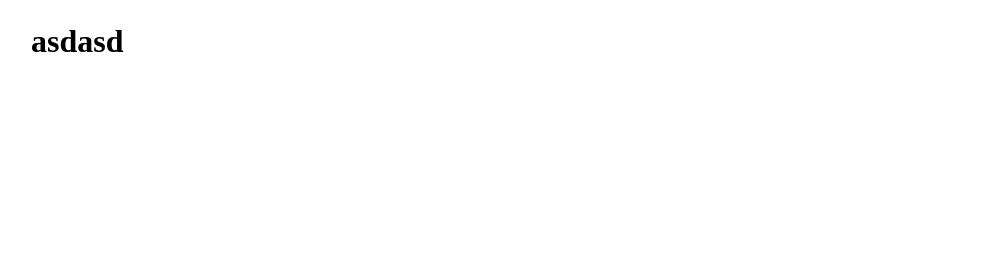
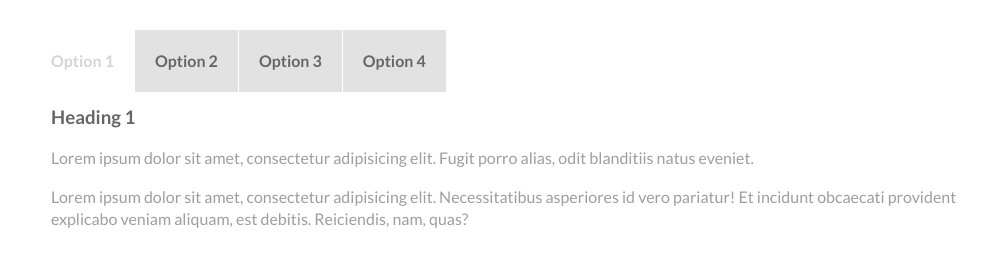
Before and after one commit to monzoor/pepper-tab, a website: page index.html in a window 1280 px wide. Shown: the whole page, without its empty margins (134-1121 px from the left). Drawn offline with Linux system fonts and the light colour scheme.

Commit message:
create tab and accordion

```diff
--- a/assets/scss/common/_01_variable.scss
+++ b/assets/scss/common/_01_variable.scss
@@ -13,9 +13,9 @@
 
 $white:          #ffffff;
 $gray: 		  	   #e2e2e2;
-$dark-gray:      #676768;
+$dark-gray:      #666666;
 $semi-dark-gray: #9e9e9e;
-$light-gray    : #d4d4d3;
+$light-gray    : #d4d4d4;
 
 //== Background
 
@@ -26,9 +26,9 @@ $bg-primary:	$white;
 	==========
 */
 
-@import url('https://fonts.googleapis.com/css?family=Open+Sans:400,600');
+@import url('https://fonts.googleapis.com/css?family=Lato:100,300,400,700,900');
 
-$font-family-open-sans: 'Open Sans', sans-serif;
+$font-family-lato: 'Lato', sans-serif;
 $baseFontSize : 14;
 
 /*
--- a/assets/scss/common/_03_scaffolding.scss
+++ b/assets/scss/common/_03_scaffolding.scss
@@ -12,6 +12,7 @@
 @import "compass/css3";
 
 body {
+  font-family: $font-family-lato;
   background-color: $bg-primary;
   line-height: 1.4em;
 
--- /dev/null
+++ b/assets/scss/common/_03_typography.scss
@@ -0,0 +1,14 @@
+/**********************
+*					            *
+*   typography		    *
+*					            *
+***********************/
+
+* h3 {
+  margin-top: 0;
+}
+.text {
+	// color
+	&--dark { color: $dark-gray }
+	&--semi-dark-gray { color: $semi-dark-gray }
+}
--- /dev/null
+++ b/assets/scss/common/_tab.scss
@@ -0,0 +1,69 @@
+/**********************
+*                     *
+*   Tab & Accordion   *
+*                     *
+***********************/
+.tab {
+  float: left;
+  @include breakpoint($mobile) {
+    width: 100%;
+    position: relative;
+    overflow: hidden;
+  }
+  &__container {
+    @include clearfix();
+    width: 100%;
+    position: relative;
+  }
+  &__label {
+    &--title {
+      display: block;
+      padding: 20px;
+      background: $gray;
+      margin-right: 1px;
+      color: $dark-gray;
+      font-weight: bold;
+      cursor: pointer;
+      // accordion
+      @include breakpoint($mobile) {
+        margin-bottom: 1px;
+      }
+    }
+  }
+  &--toggle {
+    position: absolute;
+    opacity: 0;
+    &:checked {
+      + .tab__label {
+        .tab__label--title {
+          background: white;
+          color: $light-gray;
+        }
+        .tab__content {
+          visibility: visible;
+          opacity: 1;
+          // accordion
+          @include breakpoint($mobile) {
+            position: relative;
+            top: 0;
+            height: auto;
+          }
+        }
+      }
+    }
+  }
+  &__content {
+    visibility: hidden;
+    opacity: 0;
+    position: absolute;
+    padding: 20px;
+    top: 56px;
+    left: 0;
+    width: 100%;
+    height: auto;
+    // accordion
+    @include breakpoint($mobile) {
+      height: 0;
+    }
+  }
+}
--- a/assets/scss/style.scss
+++ b/assets/scss/style.scss
@@ -5,3 +5,5 @@
 @import "common/01_variable";
 @import "common/02_normalize";
 @import "common/03_scaffolding";
+@import "common/03_typography";
+@import "common/tab";
--- a/index.html
+++ b/index.html
@@ -7,8 +7,55 @@
 </head>
 <body>
 	<div class="container--center-main">
-		<h1>asdasd</h1>
+		<div class="tab__container">
+			  <div class="tab">
+					<input class="tab--toggle" type="radio" name="tabGroup" id="tab1" checked/>
+				  <label for="tab1" class="tab__label">
+				    <span class="tab__label--title">Option 1</span>
+				    <div class="tab__content">
+							<h3 class="text--dark">Heading 1</h3>
+							<p class="text--semi-dark-gray">Lorem ipsum dolor sit amet, consectetur adipisicing elit. Fugit porro alias, odit blanditiis natus eveniet.</p>
+							<p class="text--semi-dark-gray">Lorem ipsum dolor sit amet, consectetur adipisicing elit. Necessitatibus asperiores id vero pariatur! Et incidunt obcaecati provident explicabo veniam aliquam, est debitis. Reiciendis, nam, quas?</p>
+				    </div>
+				  </label>
+			  </div>
+
+				<div class="tab">
+					<input class="tab--toggle" type="radio" name="tabGroup" id="tab2" />
+					<label for="tab2" class="tab__label">
+						<span class="tab__label--title">Option 2</span>
+						<div class="tab__content">
+							<h3 class="text--dark">Heading 1</h3>
+							<p class="text--semi-dark-gray">Lorem ipsum dolor sit amet, consectetur adipisicing elit. Corrupti debitis id asperiores voluptate possimus, blanditiis quasi. Assumenda asperiores alias dolores molestias nostrum voluptatem aut non reiciendis, laboriosam, esse deserunt cumque rem ullam dolor quas a! Ipsum nemo optio consequuntur sint tempore quisquam cumque ducimus expedita nam totam iusto beatae voluptatibus aperiam natus omnis adipisci, minima necessitatibus, corporis tempora dicta sed, exercitationem cum doloremque reiciendis iste. Soluta sed aliquam iste cumque, fuga voluptates asperiores, quia maiores accusamus et harum, doloremque eligendi ex dicta voluptate, mollitia consequuntur ut. Perferendis beatae dolore doloribus quidem aspernatur, molestiae ab molestias praesentium, accusamus explicabo corporis iure.</p>
+							<p class="text--semi-dark-gray">Lorem ipsum dolor sit amet, consectetur adipisicing elit. Necessitatibus asperiores id vero pariatur! Et incidunt obcaecati provident explicabo veniam aliquam, est debitis. Reiciendis, nam, quas?</p>
+						</div>
+					</label>
+				</div>
+
+				<div class="tab">
+					<input class="tab--toggle" type="radio" name="tabGroup" id="tab3" />
+					<label for="tab3" class="tab__label">
+						<span class="tab__label--title">Option 3</span>
+						<div class="tab__content">
+							<h3 class="text--dark">Heading 1</h3>
+							<p class="text--semi-dark-gray">Lorem ipsum dolor sit amet, consectetur adipisicing elit. Fugit porro alias, odit blanditiis natus eveniet.</p>
+							<p class="text--semi-dark-gray">Lorem ipsum dolor sit amet, consectetur adipisicing elit. Sapiente optio sed nemo, placeat vitae ipsum excepturi officia tempore incidunt sint. Voluptatum quaerat doloribus magni nostrum mollitia ea accusamus, minima fugiat, voluptas vitae similique repellat laudantium, rem molestiae veniam! Consequuntur, rerum odit ullam suscipit saepe odio accusantium inventore dolor consequatur nobis totam dicta, eaque ea quia autem sequi quaerat quasi earum tempora consectetur ipsa a at, sapiente obcaecati. Recusandae, ullam ut!</p>
+						</div>
+					</label>
+				</div>
+
+				<div class="tab">
+					<input class="tab--toggle" type="radio" name="tabGroup" id="tab4" />
+					<label for="tab4" class="tab__label">
+						<span class="tab__label--title">Option 4</span>
+						<div class="tab__content">
+							<h3 class="text--dark">Heading 1</h3>
+							<p class="text--semi-dark-gray">Lorem ipsum dolor sit amet, consectetur adipisicing elit. Fugit porro alias, odit blanditiis natus eveniet.</p>
+							<p class="text--semi-dark-gray">Lorem ipsum dolor sit amet, consectetur adipisicing elit. Sapiente optio sed nemo, placeat vitae ipsum excepturi officia tempore incidunt sint. Voluptatum quaerat doloribus magni nostrum mollitia ea accusamus, minima fugiat, voluptas vitae similique repellat laudantium, rem molestiae veniam! Consequuntur, rerum odit ullam suscipit saepe odio accusantium inventore dolor consequatur nobis totam dicta, eaque ea quia autem sequi quaerat quasi earum tempora consectetur ipsa a at, sapiente obcaecati. Recusandae, ullam ut!</p>
+						</div>
+					</label>
+				</div>
+		</div>
 	</div>
-
 </body>
 </html>
```
Also changed, not shown: build/css/style.css.
